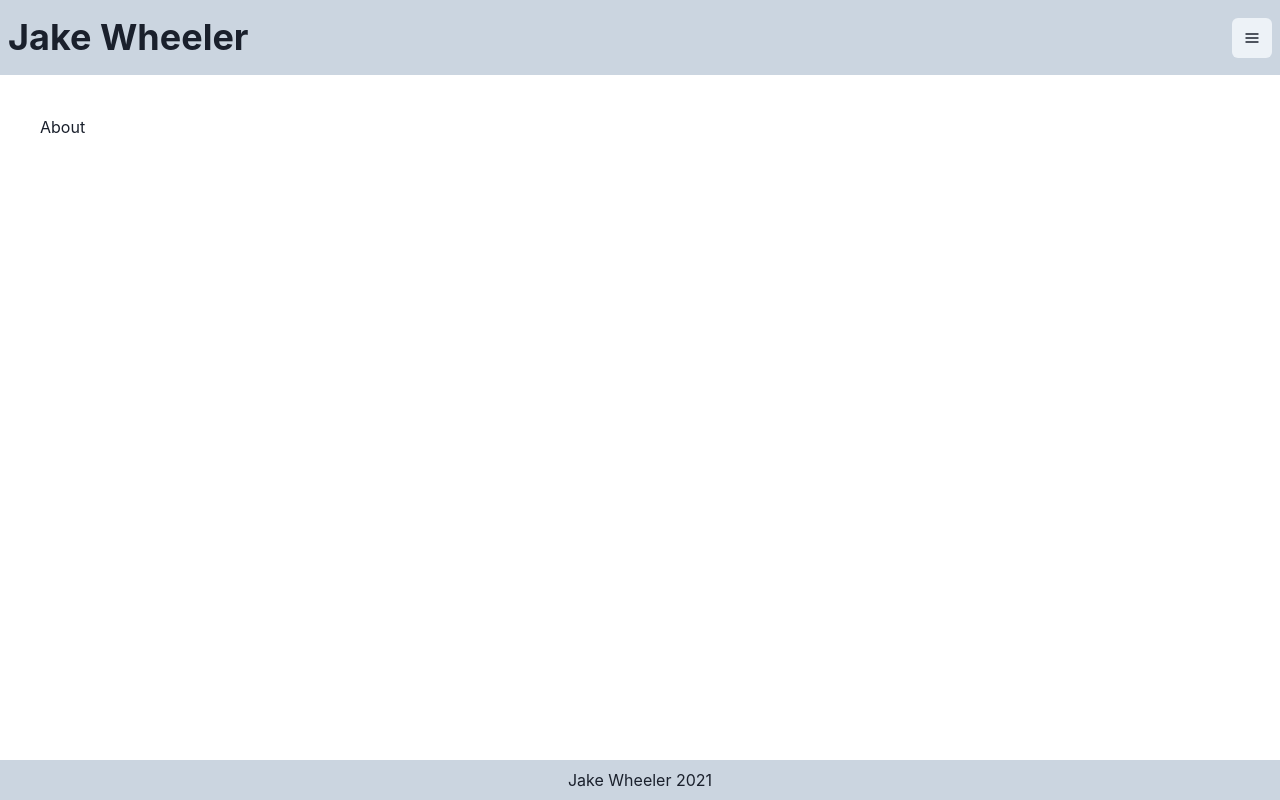
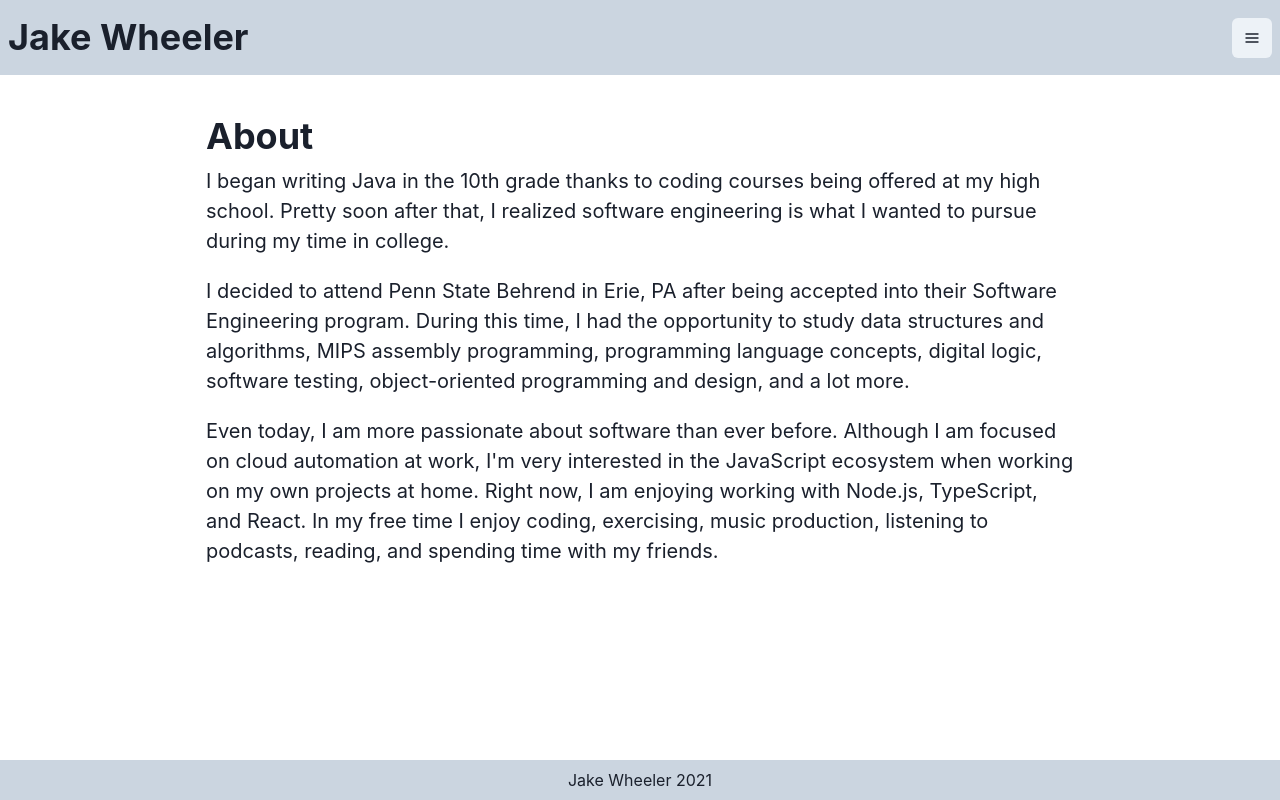
Before and after one commit to jakewheeler/jakewheeler.dev, a Next.js app: page /about in a window 1280 px wide. Built offline with nearby package versions, Linux system fonts and the light colour scheme.

Commit message:
continue working on content

```diff
--- a/components/ColorModeToggle.tsx
+++ /dev/null
@@ -1,9 +0,0 @@
-import { Button, useColorMode } from '@chakra-ui/react';
-export function ColorModeToggle() {
-  const { colorMode, toggleColorMode } = useColorMode();
-  return (
-    <Button onClick={toggleColorMode}>
-      Toggle {colorMode === 'light' ? 'Dark' : 'Light'}
-    </Button>
-  );
-}
--- a/components/Layout.tsx
+++ b/components/Layout.tsx
@@ -17,6 +17,8 @@ import {
   List,
   ListItem,
   ListIcon,
+  Center,
+  Container,
 } from '@chakra-ui/react';
 import {
   HamburgerIcon,
@@ -27,7 +29,7 @@ import {
 } from '@chakra-ui/icons';
 import NextLink from 'next/link';
 import { forwardRef, ReactNode, useRef } from 'react';
-import { ColorModeToggle } from './ColorModeToggle';
+import { ColorModeBtn } from './ColorModeBtn';
 import { NextChakraLink } from '../components/NextChakraLink';
 
 interface Props {
@@ -84,7 +86,7 @@ function MenuDrawer() {
           <DrawerContent>
             <DrawerCloseButton />
             <DrawerHeader>
-              <ColorModeToggle />
+              <ColorModeBtn />
             </DrawerHeader>
 
             <DrawerBody>
@@ -120,9 +122,9 @@ type MainProps = Props & BoxProps;
 
 export const Main = forwardRef<HTMLDivElement, MainProps>((props, ref) => {
   return (
-    <Box as='main' {...props} ref={ref} p={10} paddingBottom='3rem'>
-      {props.children}
-    </Box>
+    <Center as='main' {...props} ref={ref} p={10} paddingBottom='3rem'>
+      <Container maxW={900}>{props.children}</Container>
+    </Center>
   );
 });
 
--- a/pages/about.tsx
+++ b/pages/about.tsx
@@ -1,10 +1,42 @@
+import { Heading, Text, VStack } from '@chakra-ui/react';
 import { Layout, Header, Main, Footer } from '../components/Layout';
 
 export default function About() {
   return (
     <Layout>
       <Header />
-      <Main>About</Main>
+      <Main>
+        <VStack>
+          <Heading as='h1' alignSelf='flex-start'>
+            About
+          </Heading>
+          <VStack spacing={5} fontSize='xl'>
+            <Text>
+              I began writing Java in the 10th grade thanks to coding courses
+              being offered at my high school. Pretty soon after that, I
+              realized software engineering is what I wanted to pursue during my
+              time in college.
+            </Text>
+            <Text>
+              I decided to attend Penn State Behrend in Erie, PA after being
+              accepted into their Software Engineering program. During this
+              time, I had the opportunity to study data structures and
+              algorithms, MIPS assembly programming, programming language
+              concepts, digital logic, software testing, object-oriented
+              programming and design, and a lot more.
+            </Text>
+            <Text>
+              Even today, I am more passionate about software than ever before.
+              Although I am focused on cloud automation at work, I'm very
+              interested in the JavaScript ecosystem when working on my own
+              projects at home. Right now, I am enjoying working with Node.js,
+              TypeScript, and React. In my free time I enjoy coding, exercising,
+              music production, listening to podcasts, reading, and spending
+              time with my friends.
+            </Text>
+          </VStack>
+        </VStack>
+      </Main>
       <Footer />
     </Layout>
   );
```
Also changed, not shown: pages/index.tsx (+6 -10 lines).
